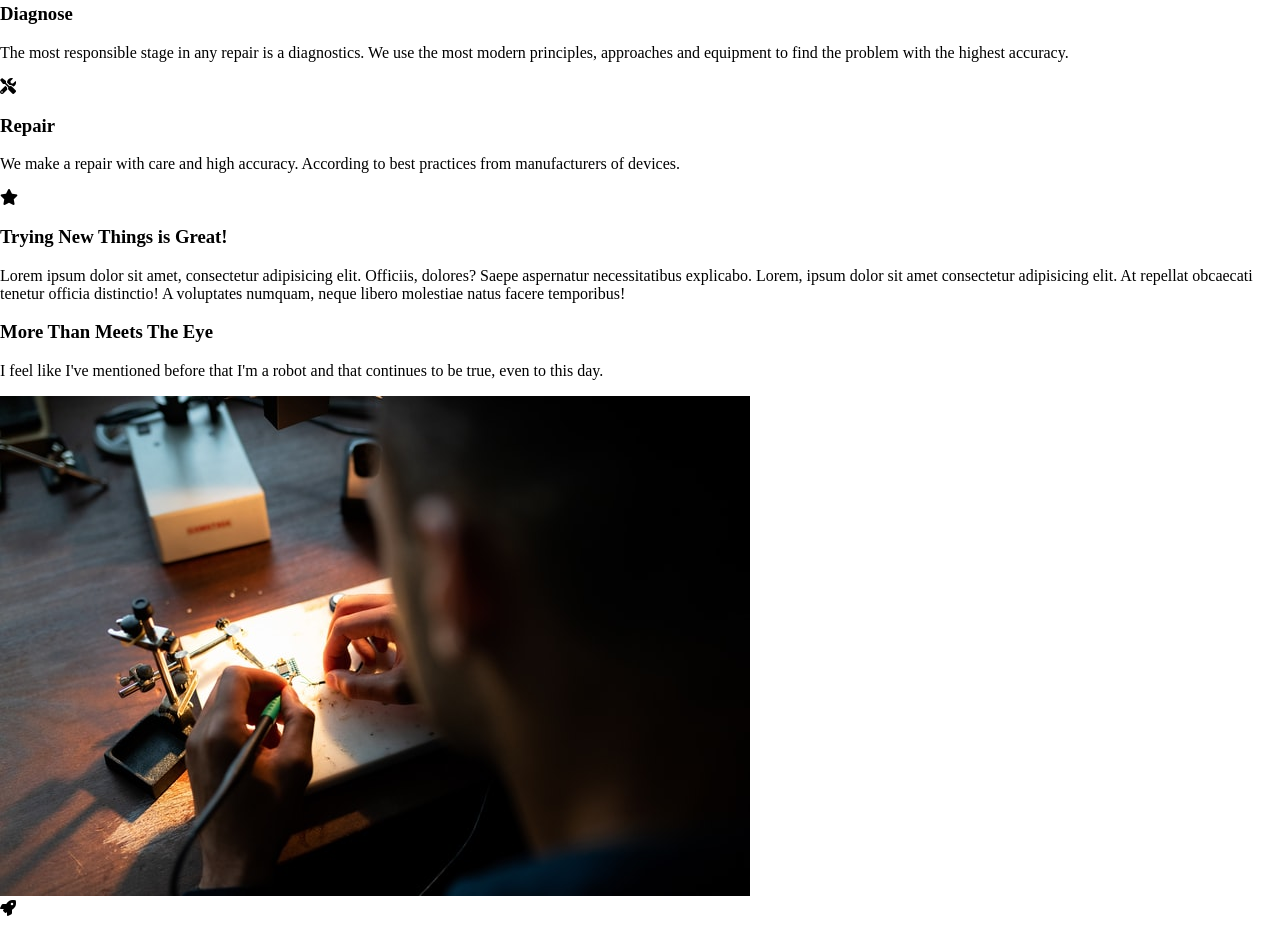
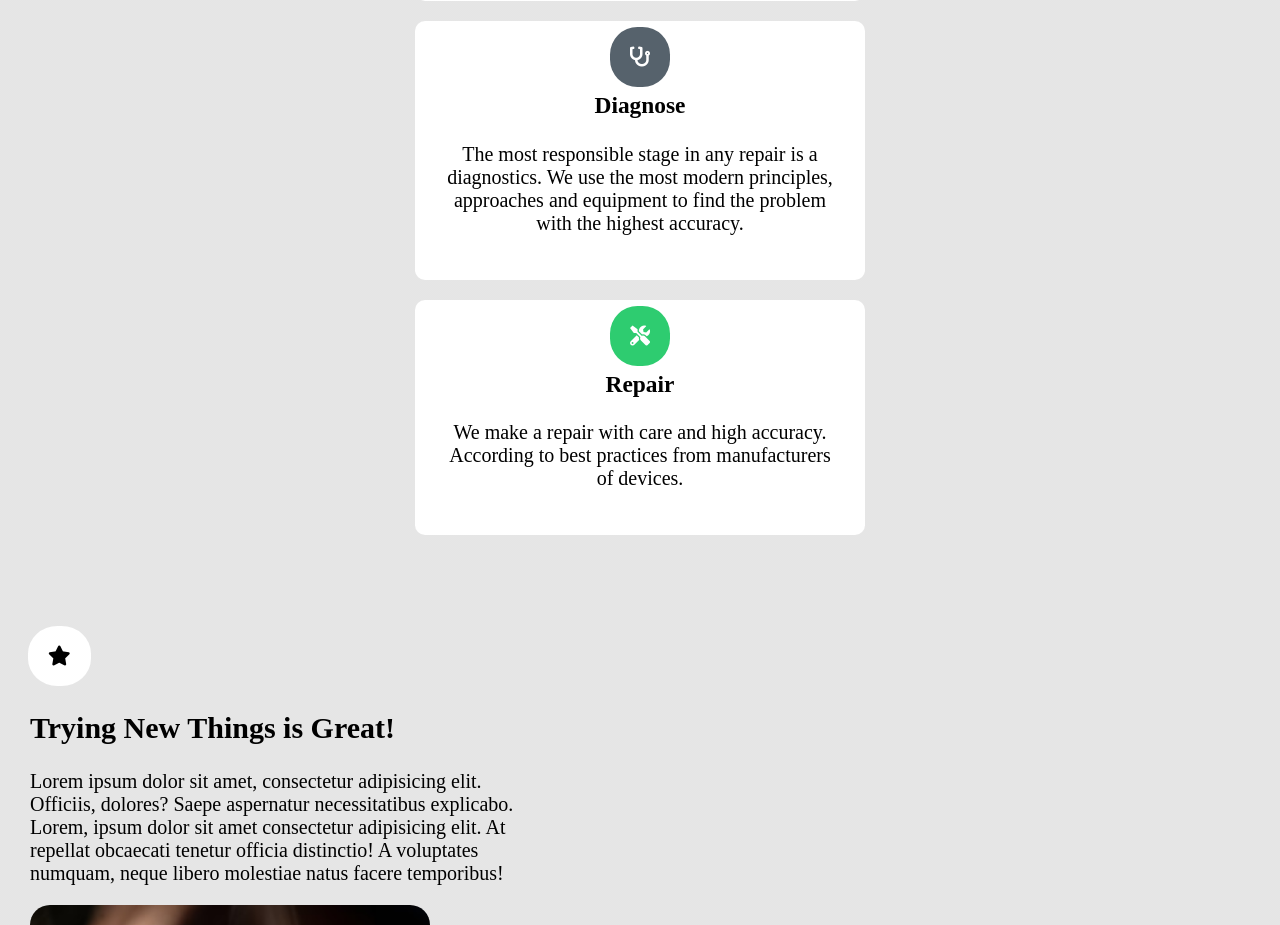
Before and after one commit to MarwenLabidi/HEARING-AID-REPAIR-SHOP, a website built with Vite: page index.html in a window 1280 px wide. Shown: the part 745-1670 px from the top of the page. Built offline with nearby package versions, Linux system fonts and the light colour scheme; some packages are replaced by stand-ins of ours.

Commit message:
#code :i styled the first part

```diff
--- a/index.html
+++ b/index.html
@@ -49,15 +49,17 @@
 
       <div class="firstPart_section-two">
         <div class="firstPart_section-two_favoritePart">
+          <div>
           <i class="fas fa-star"></i>
-          <h3>Trying New Things is Great!</h3>
-          <p>Lorem ipsum dolor sit amet, consectetur adipisicing elit. Officiis, dolores? Saepe aspernatur necessitatibus explicabo.
-            Lorem, ipsum dolor sit amet consectetur adipisicing elit. At repellat obcaecati tenetur officia distinctio! A voluptates numquam, neque libero molestiae natus facere temporibus!</p>
+            <h2>Trying New Things is Great!</h2>
+            <p>Lorem ipsum dolor sit amet, consectetur adipisicing elit. Officiis, dolores? Saepe aspernatur necessitatibus explicabo.<br>
+              Lorem, ipsum dolor sit amet consectetur adipisicing elit. At repellat obcaecati tenetur officia distinctio! A voluptates numquam, neque libero molestiae natus facere temporibus!</p>
+          </div>
         </div>
 
         <div class="firstPart_section-two_imageComponent">
           <div>
-            <h3>More Than Meets The Eye</h3>
+            <h4>More Than Meets The Eye</h4>
             <p>I feel like I've mentioned before that I'm a robot and that continues to be true, even to this day.</p>
           </div>
 
--- a/src/css/animation.css
+++ b/src/css/animation.css
@@ -9,3 +9,13 @@
 	to {transform: rotate(10deg);
         }
 }
+
+.fade-in {
+	animation: fadeIn 2s;
+        opacity: 1;
+}
+
+@keyframes fadeIn {
+        from { opacity: 0;}
+        to {opacity: 1;}
+}
--- a/src/css/base.css
+++ b/src/css/base.css
@@ -4,4 +4,5 @@
 }
 body{
 	margin:0;
+	background:linear-gradient( var(--clr_grey_light) 45% , black 45%) ;
 }
--- /dev/null
+++ b/src/css/firstPart.css
@@ -0,0 +1,113 @@
+/*  the first 3 cards components */
+
+.firstPart_section-one{
+	text-align: center;
+}
+
+.firstPart_section-one_card-1,.firstPart_section-one_card-2,.firstPart_section-one_card-3{
+	background-color: var(--clr_white);
+	width: 80vw;
+	max-width: 450px;
+	/* height:40vw; */
+	margin:0 auto;
+        font-size: clamp(18px, 3vw, 20px);
+	border-radius: 10px;
+	padding:25px;
+	margin-bottom:20px;
+	position: relative;
+	top:-90px;
+}
+.firstPart_section-one div i{
+	color:var(--clr_white);
+	border-radius: 50%;
+}
+.fa-microchip{
+	background-color:var(--clr_GR_Orange);
+	box-shadow: 0px 0px 0px 20px var(--clr_GR_Orange);
+}
+.fa-stethoscope{
+	background-color:var(--clr_blue);
+	box-shadow: 0px 0px 0px 20px var(--clr_blue);
+}
+.fa-tools{
+	background-color:var(--clr_green);
+	box-shadow: 0px 0px 0px 20px var(--clr_green);
+}
+
+@media(--desktop) {
+	.firstPart_section-one{
+		display:flex;
+		gap:20px;
+		flex-wrap:wrap;
+        }
+}
+
+@media(--desktop-large){
+	.firstPart_section-one_card-2{
+		top:-180px;
+	}
+}
+
+
+/* section two  */
+
+.firstPart_section-two{
+        font-size: clamp(18px, 3vw, 20px);
+	margin:0 30px;
+
+}
+
+.fa-star{
+	background-color:var(--clr_white);
+	box-shadow: 0px 0px 0px 20px var(--clr_white);
+	border-radius:50%;
+	position:relative;
+	left:18px;
+	margin-bottom:20px;
+}
+
+.firstPart_section-two_favoritePart{
+	max-width:500px;
+	display:flex;
+	flex-flow:column;
+	justify-content:center;
+}
+
+
+.firstPart_section-two_imageComponent{
+	background:url(../assets/images/photo2.jpeg) no-repeat ;
+	background-size:contain;
+	width:85vw;
+	max-width:400px;
+	aspect-ratio:1/2;
+	border-radius:20px;
+
+}
+.firstPart_section-two_imageComponent div{
+	position: relative;
+	background-color:var(--clr_GR_Orange);
+	top:70%;
+	clip-path: polygon(0 34%, 100% 0%, 100% 100%, 0% 100%);
+	height:200px;
+	display:grid;
+	align-items:end;
+	color:var(--clr_white);
+}
+.firstPart_section-two_imageComponent div h4{
+	position:relative;
+	top:40px;
+	margin:0 30px;
+}
+.firstPart_section-two_imageComponent div p{
+	margin:0 30px;
+	position:relative;
+	top:-6px;
+}
+
+@media(--desktop) {
+	.firstPart_section-two{
+		display:flex;
+		justify-content:center;
+		gap:100px;
+}
+}
--- /dev/null
+++ b/src/css/footer.css
@@ -0,0 +1,5 @@
+footer{
+	background-color:pink;
+	clip-path: polygon(0 21%, 100% 0, 100% 100%, 0 100%);
+
+}
--- /dev/null
+++ b/src/css/secondePart.css
@@ -0,0 +1,4 @@
+.secondePart{
+	background-color: red;
+	clip-path: polygon(0 15%, 100% 0, 100% 85%, 0 100%);
+}
--- /dev/null
+++ b/src/css/thirdPart.css
@@ -0,0 +1,3 @@
+.thirdPart{
+	color:var(--clr_white)
+}
--- a/src/css/variable.css
+++ b/src/css/variable.css
@@ -3,14 +3,20 @@
 :root{
 	--ff_Raleway:'Raleway', sans-serif;
 
-	--clr_GR_Orange:hsl(6, 100%, 80%);
+	--clr_GR_Orange:hsl(6, 100%, 70%);
 	--clr_GR_Pink:hsl(335, 100%, 65%);
 	--clr_white:hsl(0, 0%, 100%);
 	--clr_black:hsla(0, 0%, 0%, 0.719);
+	--clr_Dark:hsla(0, 0%, 0%)
 	--clr_grey:hsl(0, 0%, 75%);
+	--clr_grey_light:hsl(0, 0%, 90%);
+	--clr_blue:hsl(207, 11%, 38%);
+	--clr_green:hsl(145, 63%, 49%);
 }
 
 @custom-media --tablets (width >= 450px);
 @custom-media --desktop (width >= 700px);
+@custom-media --desktop-large (width >= 1300px);
+
 @custom-selector :--heading h1, h2, h3, h4, h5, h6;
 /* :--heading {} */
--- a/src/js/dom.js
+++ b/src/js/dom.js
@@ -44,8 +44,11 @@ const {
 const displayIconList = () => {
 	removeElement(iconMenuBar)
 	addElement(twitter, iconList)
+	twitter.classList.add('fade-in')
 	addElement(linkedin, iconList)
+	linkedin.classList.add('fade-in')
 	addElement(github, iconList)
+	linkedin.classList.add('fade-in')
 }
 
 iconMenuBar.addEventListener('click', displayIconList)
--- a/style.css
+++ b/style.css
@@ -1,5 +1,8 @@
 @import "./src/css/base.css";
 @import "./src/css/variable.css";
 @import "./src/css/header.css";
-@import "./src/css/section-one.css";
+@import "./src/css/firstPart.css";
+@import "./src/css/secondePart.css";
+@import "./src/css/thirdPart.css";
+@import "./src/css/footer.css";
 @import "./src/css/animation.css";
```
Also changed, not shown: README.md, src/css/section-one.css (deleted).
